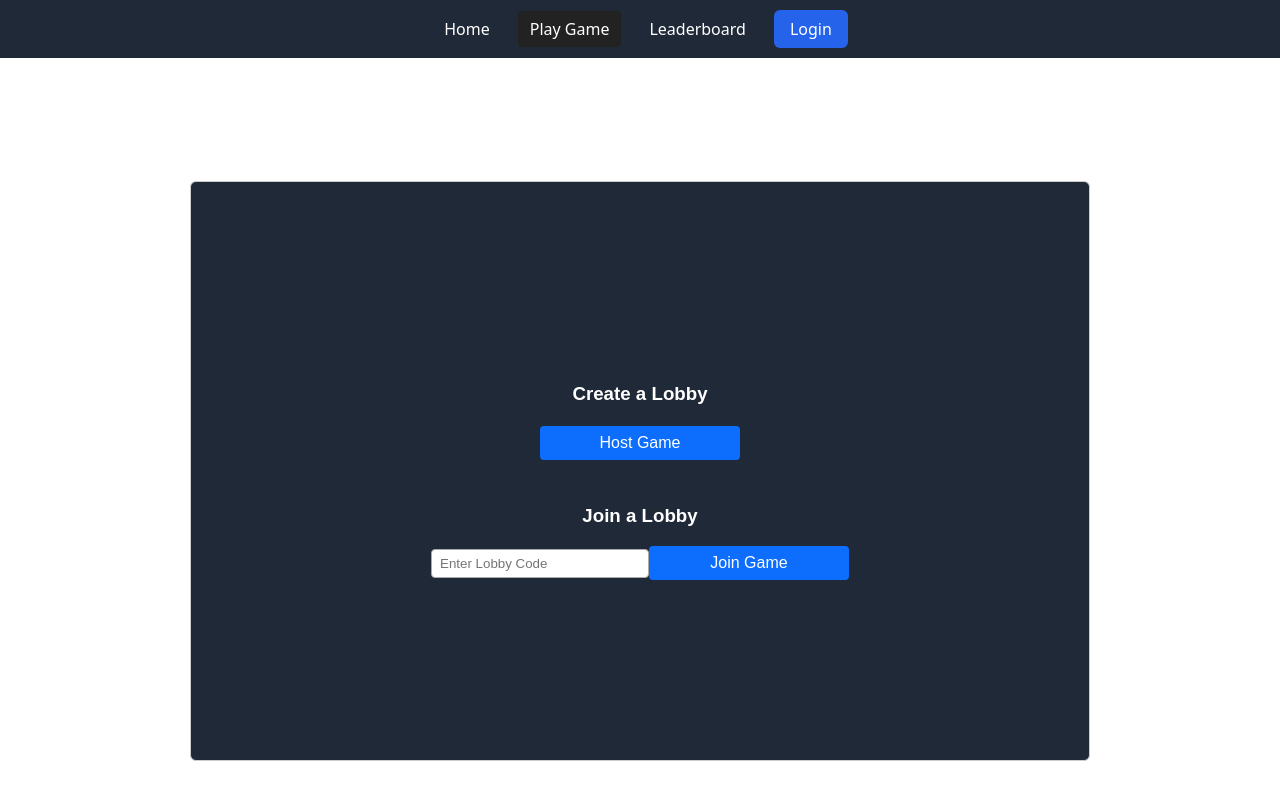
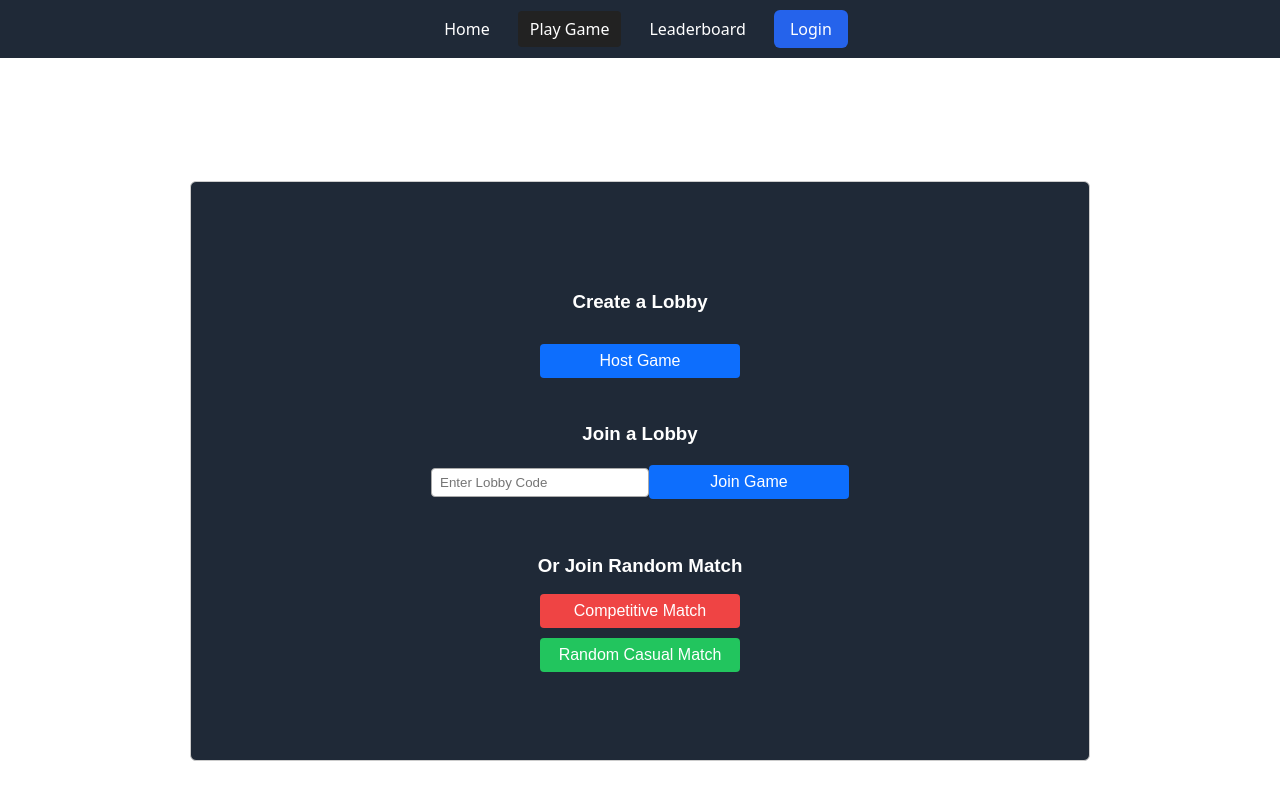
Before and after one commit to SantiCS26/Soccer-Super-Stars, a React (Vite) app: page /game in a window 1280 px wide. Built offline with nearby package versions, Linux system fonts and the light colour scheme; no server answers.

Commit message:
Added front-end options to join competitive or casual games

```diff
--- a/src/Pages-style/game_settings.css
+++ b/src/Pages-style/game_settings.css
@@ -38,10 +38,18 @@
 	border: none;
 	border-radius: 4px;
 	cursor: pointer;
+	margin-top: 10px;
+	font-size: 1em;
+	transition: background-color 0.2s;
+}
+
+.settingsButton:hover {
+	background-color: #0b5ed7;
 }
 
 .settingsGroup {
 	margin-top: 14px;
+	text-align: center;
 }
 
 .settingsInput {
@@ -50,3 +58,26 @@
 	border-radius: 4px;
 	border: 1px solid #aaa;
 }
+
+.randomGroup {
+	margin-top: 35px;
+	display: flex;
+	flex-direction: column;
+	align-items: center;
+}
+
+.randomCompetitive {
+	background-color: #ef4444;
+}
+
+.randomCompetitive:hover {
+	background-color: #dc2626;
+}
+
+.randomCasual {
+	background-color: #22c55e;
+}
+
+.randomCasual:hover {
+	background-color: #16a34a;
+}
--- a/src/components/game_settings.jsx
+++ b/src/components/game_settings.jsx
@@ -1,5 +1,4 @@
 import { useState } from "react";
-
 import "../Pages-style/game_settings.css"
 
 export default function GameSettings({ onHost, onJoin }) {
@@ -31,6 +30,15 @@ export default function GameSettings({ onHost, onJoin }) {
 		onJoin(trimmed);
 	};
 
+	const handleJoinRandomCompetitive = () => {
+		onJoin("RANDOM_COMP");
+	};
+
+	const handleJoinRandomCasual = () => {
+		onJoin("RANDOM_CASUAL");
+	};
+
+
 	return (
 		<div className="settingsBox">
 			<h3 className="settingsLabel">Create a Lobby</h3>
@@ -61,6 +69,24 @@ export default function GameSettings({ onHost, onJoin }) {
 					Join Game
 				</button>
 			</div>
+
+			<div className="settingsGroup randomGroup">
+				<h3 className="settingsLabel">Or Join Random Match</h3>
+
+				<button
+					className="settingsButton randomCompetitive"
+					onClick={handleJoinRandomCompetitive}
+				>
+					Competitive Match
+				</button>
+
+				<button
+					className="settingsButton randomCasual"
+					onClick={handleJoinRandomCasual}
+				>
+					Random Casual Match
+				</button>
+			</div>
 		</div>
 	);
 }
```
